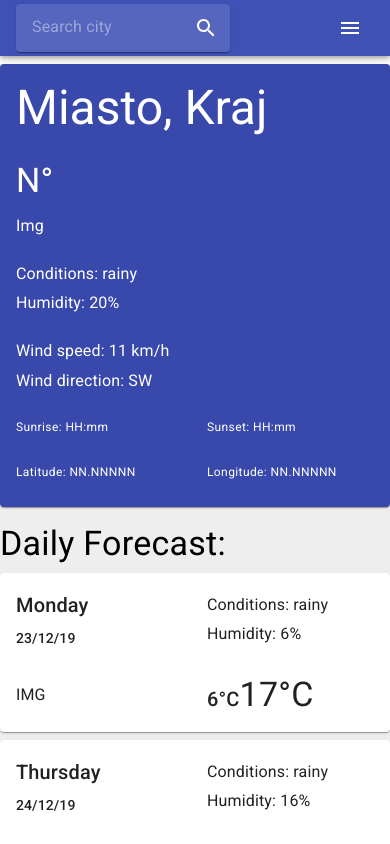
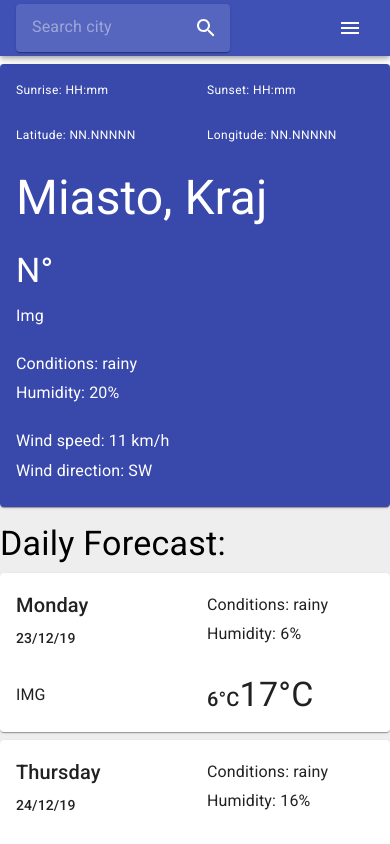
Before and after one commit to Cailette/react-weather-app, a React (Create React App) app: page / in a window 390 px wide. Shown: the top 844 px of the page. Built offline with nearby package versions, Linux system fonts and the light colour scheme.

Commit message:
Change forecast header responsiveness

```diff
--- a/src/components/ForecastHeader.js
+++ b/src/components/ForecastHeader.js
@@ -3,10 +3,10 @@ import Grid from '@material-ui/core/Grid';
 import Card from '@material-ui/core/Card';
 import CardContent from '@material-ui/core/CardContent';
 import Typography from '@material-ui/core/Typography';
-import {withStyles} from "@material-ui/core/styles";
 import classNames from 'classnames';
+import {makeStyles} from "@material-ui/core/styles";
 
-const styles = {
+const useStyles = makeStyles(theme => ({
     marginB: {
         marginBottom: '1rem',
     },
@@ -14,18 +14,42 @@ const styles = {
         background: "#3949ab",
         color: "white"
     },
-    whiteColor: {
-        color: "white"
-    },
-};
+}));
 
-function ForecastHeader(props) {
-    const { classes } = props;
+function ForecastHeader() {
+    const classes = useStyles();
 
     return (
         <Card className={classNames(classes.marginB, classes.root)}>
             <CardContent>
                 <Grid container spacing={3}>
+                    <Grid item xs={6} md={3}
+                          display="flex"
+                          flexDirection="row">
+                        <Typography  variant="caption">
+                            Sunrise: HH:mm
+                        </Typography>
+                    </Grid>
+                    <Grid item xs={6} md={3}
+                          display="flex"
+                          flexDirection="row">
+                        <Typography variant="caption">
+                            Sunset: HH:mm
+                        </Typography>
+                    </Grid>
+                    <Grid item xs={6} md={3}
+                          flexDirection="row">
+                        <Typography variant="caption">
+                            Latitude: NN.NNNNN
+                        </Typography>
+                    </Grid>
+                    <Grid item xs={6} md={3}
+                          display="flex"
+                          flexDirection="row">
+                        <Typography variant="caption">
+                            Longitude: NN.NNNNN
+                        </Typography>
+                    </Grid>
                     <Grid item xs={12} md={12}>
                         <Typography variant="h3">
                             Miasto, Kraj
@@ -55,37 +79,10 @@ function ForecastHeader(props) {
                             Wind direction: SW
                         </Typography>
                     </Grid>
-                    <Grid item xs={6} md={3}
-                          display="flex"
-                          flexDirection="row">
-                        <Typography  variant="caption">
-                            Sunrise: HH:mm
-                        </Typography>
-                    </Grid>
-                    <Grid item xs={6} md={3}
-                          display="flex"
-                          flexDirection="row">
-                        <Typography variant="caption">
-                            Sunset: HH:mm
-                        </Typography>
-                    </Grid>
-                    <Grid item xs={6} md={3}
-                          flexDirection="row">
-                        <Typography variant="caption">
-                            Latitude: NN.NNNNN
-                        </Typography>
-                    </Grid>
-                    <Grid item xs={6} md={3}
-                          display="flex"
-                          flexDirection="row">
-                        <Typography variant="caption">
-                            Longitude: NN.NNNNN
-                        </Typography>
-                    </Grid>
                 </Grid>
             </CardContent>
         </Card>
     );
 }
 
-export default withStyles(styles)(ForecastHeader);
+export default ForecastHeader;
```
